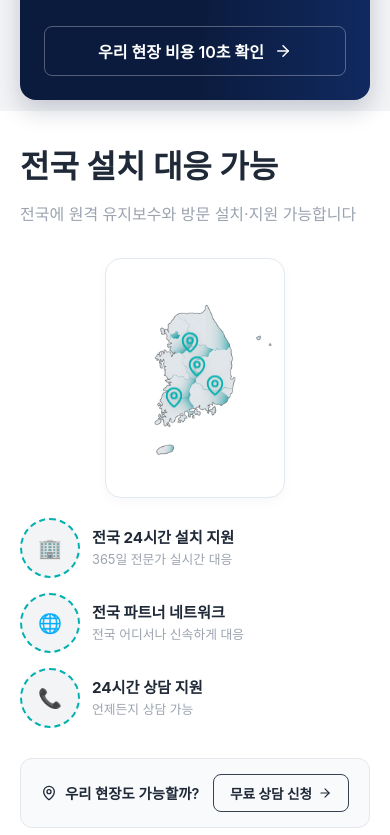
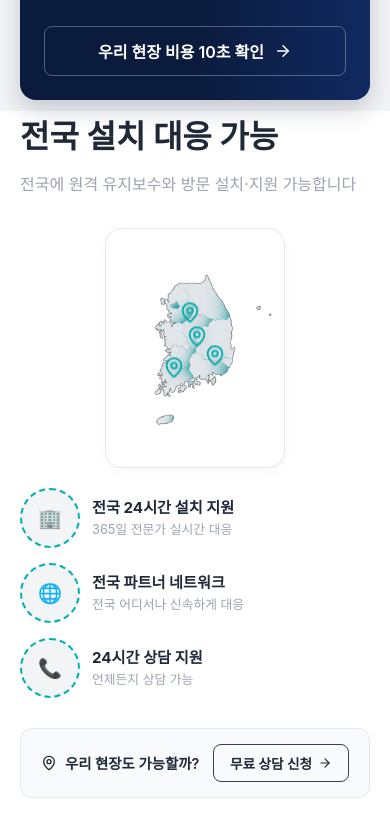
Before and after one commit to moone32/arcai, a React (Vite) app: page / in a window 390 px wide. Shown: the part 1389-2224 px from the top of the page. Built offline with nearby package versions, Linux system fonts and the light colour scheme; a web font is replaced by a local one.

Commit message:
모바일 섹션 패딩 수정

```diff
--- a/src/App.css
+++ b/src/App.css
@@ -81,7 +81,7 @@
 /* Responsive Utilities */
 @media (max-width: 768px) {
   .section {
-    /*padding: 60px 0;*/
+    padding: 0px 0;
   }
 
   .section-title {
```
